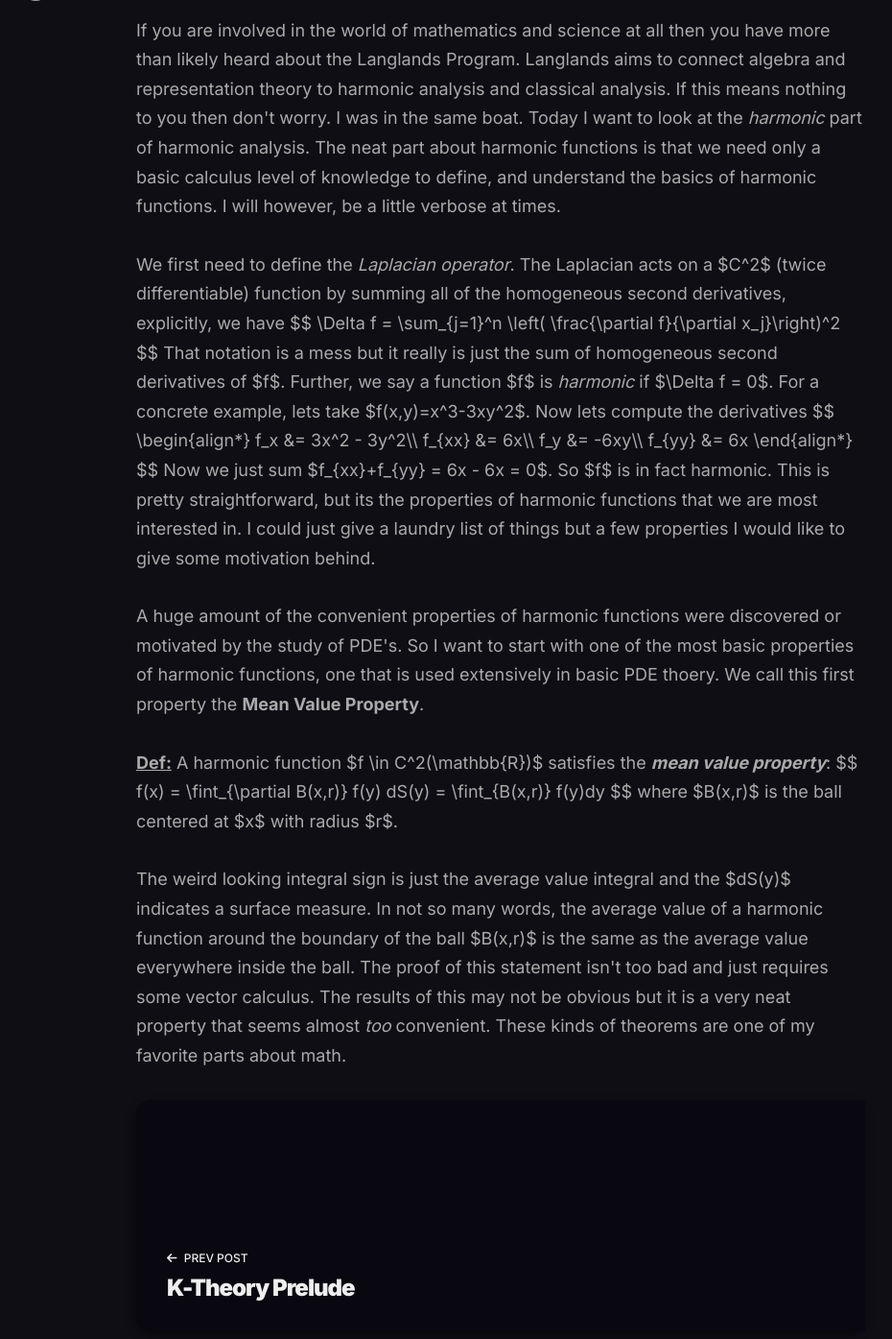
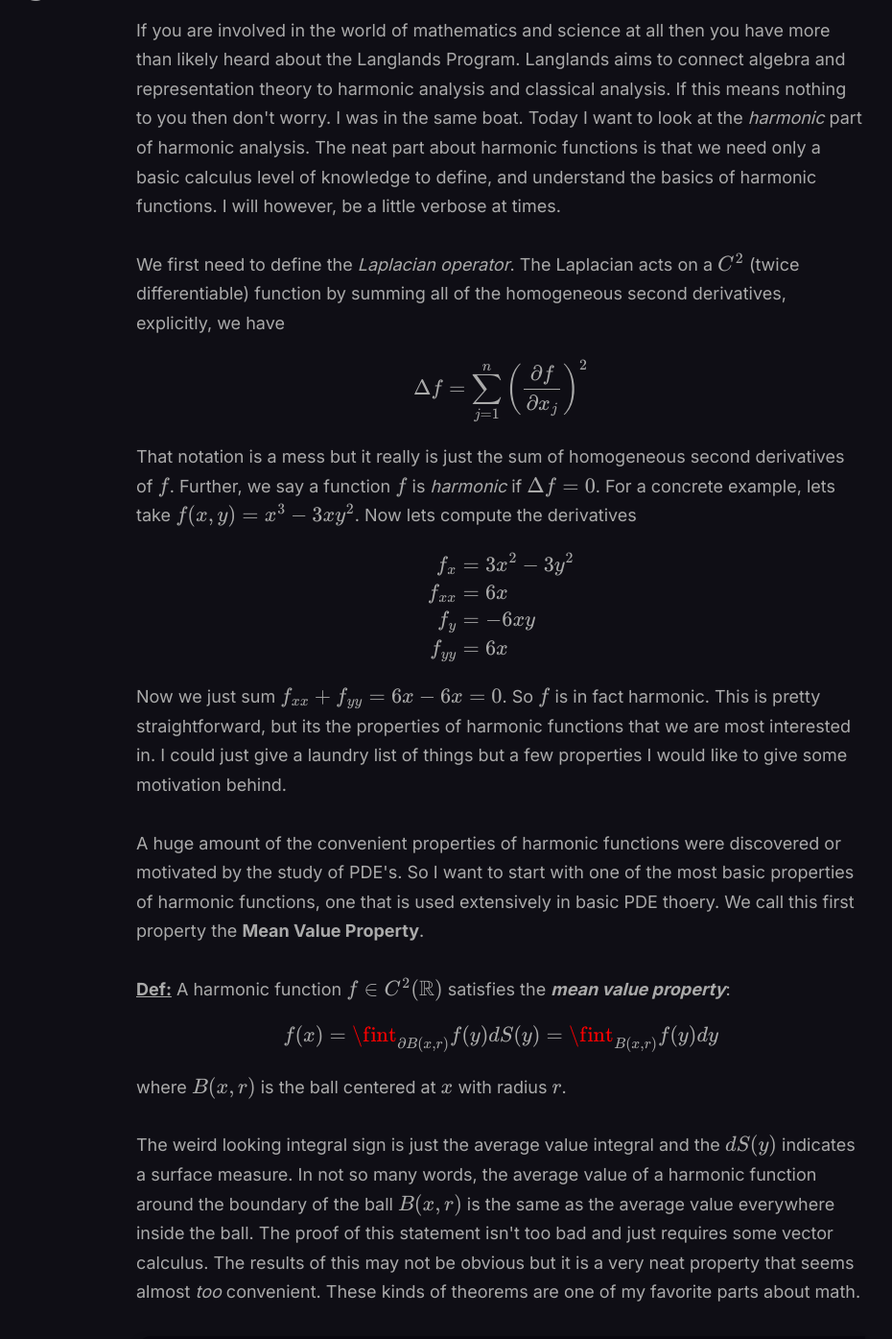
Before and after one commit to pmalen327/pmalen327.github.io, a Jekyll site: the page built from _posts/2025-12-10-Harmonic-Functions.html, in a window 1280 px wide and 1400 px high, scrolled down 357 px. Shown: the top 1395 px of the window at 96% size, without its empty margins (118-1048 px from the left). Built offline with Jekyll 4.4.1, drawn with Linux system fonts in a browser that asks for light colours; a script that is not in the unit is left out; some of the changed lines change nothing that is shown.

Commit message:
quick push

```diff
--- a/_includes/mathjax.html
+++ b/_includes/mathjax.html
@@ -1,18 +1,8 @@
 <script>
   window.MathJax = {
-    loader: {
-      load: ['[tex]/esint']
-    },
-    tex: {
-      inlineMath: [['\\(', '\\)'], ['$', '$']],
-      displayMath: [['\\[', '\\]'], ['$$', '$$']],
-      packages: { '[+]': ['esint'] }
-    },
-    options: {
-      skipHtmlTags: ['script', 'noscript', 'style', 'textarea', 'pre', 'code']
-    }
+    tex: { inlineMath: [['\\(','\\)'], ['$', '$']], displayMath: [['\\[','\\]'], ['$$','$$']] },
+    options: { skipHtmlTags: ['script','noscript','style','textarea','pre','code'] }
   };
 </script>
-
 <script async id="MathJax-script"
-  src="https://cdn.jsdelivr.net/npm/mathjax@3/es5/tex-chtml-full.js"></script>
+  src="https://cdn.jsdelivr.net/npm/mathjax@3/es5/tex-mml-chtml.js"></script>
```
